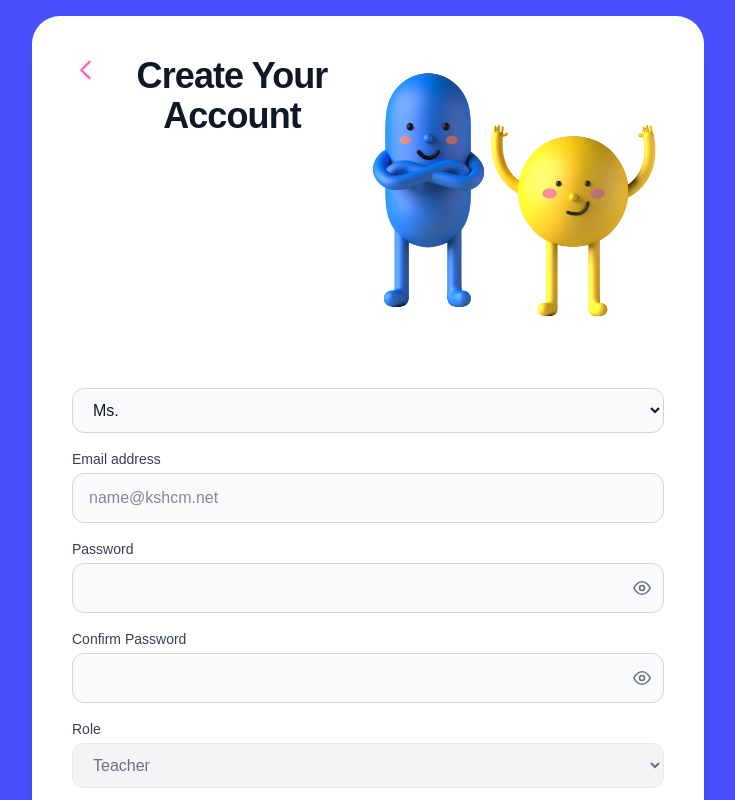
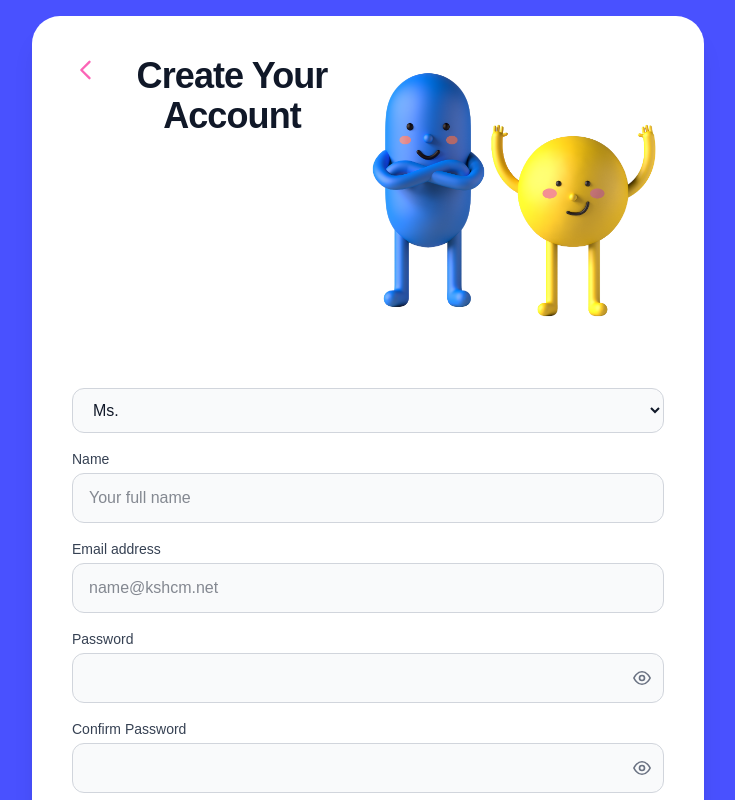
Before and after one commit to kisdreamteam/KDT-Test, a Next.js app: page /signup in a window 1280 px wide. Shown: the top 800 px of the page, without its empty margins (272-1007 px from the left). Built offline with nearby package versions, Linux system fonts and the light colour scheme; no server answers.

Commit message:
feat: Fix errors update prompts user to 404 after login

```diff
--- a/app/login/page.tsx
+++ b/app/login/page.tsx
@@ -3,10 +3,17 @@
 import Link from "next/link";
 import Image from "next/image";
 import { useState } from "react";
+import { useRouter } from "next/navigation";
+import { createClient } from "@/lib/supabase/client";
 
 
 export default function LoginPage() {
+  const router = useRouter();
+  const supabase = createClient();
   const [showPassword, setShowPassword] = useState(false);
+  const [email, setEmail] = useState("");
+  const [password, setPassword] = useState("");
+  const [errorMessage, setErrorMessage] = useState("");
 
   return (
     <div className="min-h-screen w-full bg-[#3B47E0] flex items-center justify-center p-6">
@@ -48,7 +55,17 @@ export default function LoginPage() {
           </div>
         </div>
 
-        <form className="mt-8 grid gap-6">
+        <form className="mt-8 grid gap-6" onSubmit={async (e) => {
+          e.preventDefault();
+          setErrorMessage("");
+          const { error } = await supabase.auth.signInWithPassword({ email, password });
+          if (error) {
+            console.error("Login error:", error);
+            setErrorMessage(error.message ?? "Failed to sign in. Please try again.");
+            return;
+          }
+          router.push("/dashboard");
+        }}>
           <div className="grid gap-2">
             <label htmlFor="email" className="text-base font-semibold text-black">
               Email address
@@ -61,6 +78,8 @@ export default function LoginPage() {
               required
               className="h-12 rounded-[12px] border border-black/20 px-4 text-[16px] outline-none focus:border-black/40 focus:ring-2 focus:ring-[#3B47E0]/30"
               placeholder="you@example.com"
+              value={email}
+              onChange={(e) => setEmail(e.target.value)}
             />
           </div>
 
@@ -77,6 +96,8 @@ export default function LoginPage() {
                 required
                 className="h-12 w-full rounded-[12px] border border-black/20 px-4 pr-12 text-[16px] outline-none focus:border-black/40 focus:ring-2 focus:ring-[#3B47E0]/30"
                 placeholder="••••••••"
+                value={password}
+                onChange={(e) => setPassword(e.target.value)}
               />
               <button
                 type="button"
@@ -90,6 +111,10 @@ export default function LoginPage() {
               </button>
             </div>
           </div>
+
+          {errorMessage && (
+            <p className="text-sm text-red-600">{errorMessage}</p>
+          )}
 
           <div className="flex items-center justify-between">
             <label className="inline-flex items-center gap-2 text-sm text-black">
--- a/app/signup/page.tsx
+++ b/app/signup/page.tsx
@@ -48,6 +48,7 @@ export default function SignupPage() {
   const router = useRouter();
   const supabase = createClient();
   const [title, setTitle] = useState<string>("Ms.");
+  const [name, setName] = useState<string>("");
   const [email, setEmail] = useState<string>("");
   const [password, setPassword] = useState<string>("");
   const [confirmPassword, setConfirmPassword] = useState<string>("");
@@ -58,6 +59,7 @@ export default function SignupPage() {
 
   const [emailError, setEmailError] = useState<string>("");
   const [roleError, setRoleError] = useState<string>("");
+  const [message, setMessage] = useState<string>("");
 
   async function handleSignUp(event: React.FormEvent<HTMLFormElement>) {
     event.preventDefault();
@@ -93,11 +95,14 @@ export default function SignupPage() {
 
     if (error) {
       console.error("Supabase signUp error:", error);
+      setMessage(error.message ?? "Failed to sign up. Please try again.");
       return;
     }
 
-    console.log("Sign up successful. Check your email for verification.");
-    router.refresh();
+    setMessage("Success! Redirecting you to the login page...");
+    setTimeout(() => {
+      router.push("/login");
+    }, 2000);
   }
 
   return (
@@ -155,6 +160,24 @@ export default function SignupPage() {
               <option>Mr.</option>
               <option>Ms.</option>
             </select>
+          </div>
+
+          {/* Name */}
+          <div>
+            <label
+              htmlFor="name"
+              className="block text-sm font-medium text-gray-700 mb-1"
+            >
+              Name
+            </label>
+            <input
+              id="name"
+              type="text"
+              value={name}
+              onChange={(e) => setName(e.target.value)}
+              placeholder="Your full name"
+              className="w-full rounded-xl border border-gray-300 bg-gray-50 px-4 py-3 text-gray-900 focus:outline-none focus:ring-2 focus:ring-indigo-500"
+            />
           </div>
 
           {/* Email */}
@@ -261,6 +284,11 @@ export default function SignupPage() {
           >
             Sign Up
           </button>
+          {message && (
+            <p className={`text-sm mt-2 ${message.startsWith("Success") ? "text-green-600" : "text-red-600"}`}>
+              {message}
+            </p>
+          )}
         </form>
 
         <div className="mt-6 text-center text-sm text-gray-600">
```
